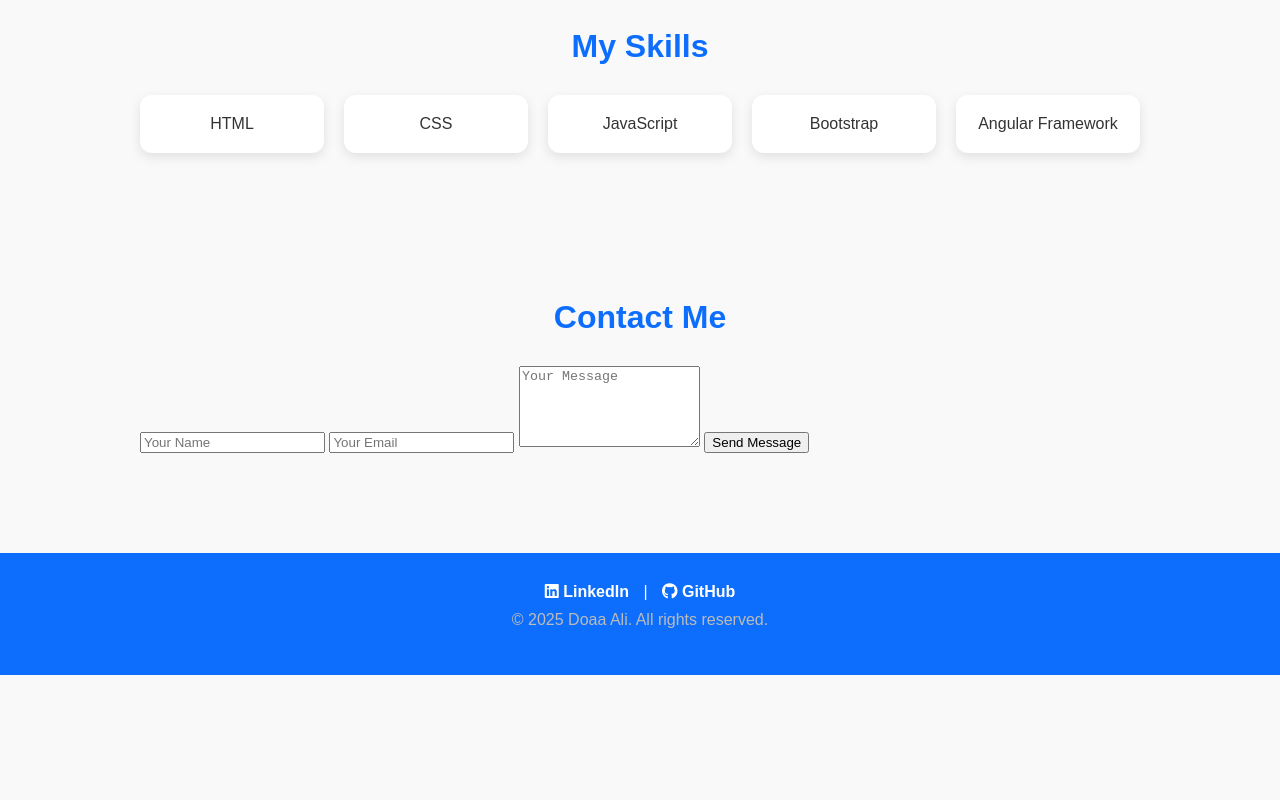
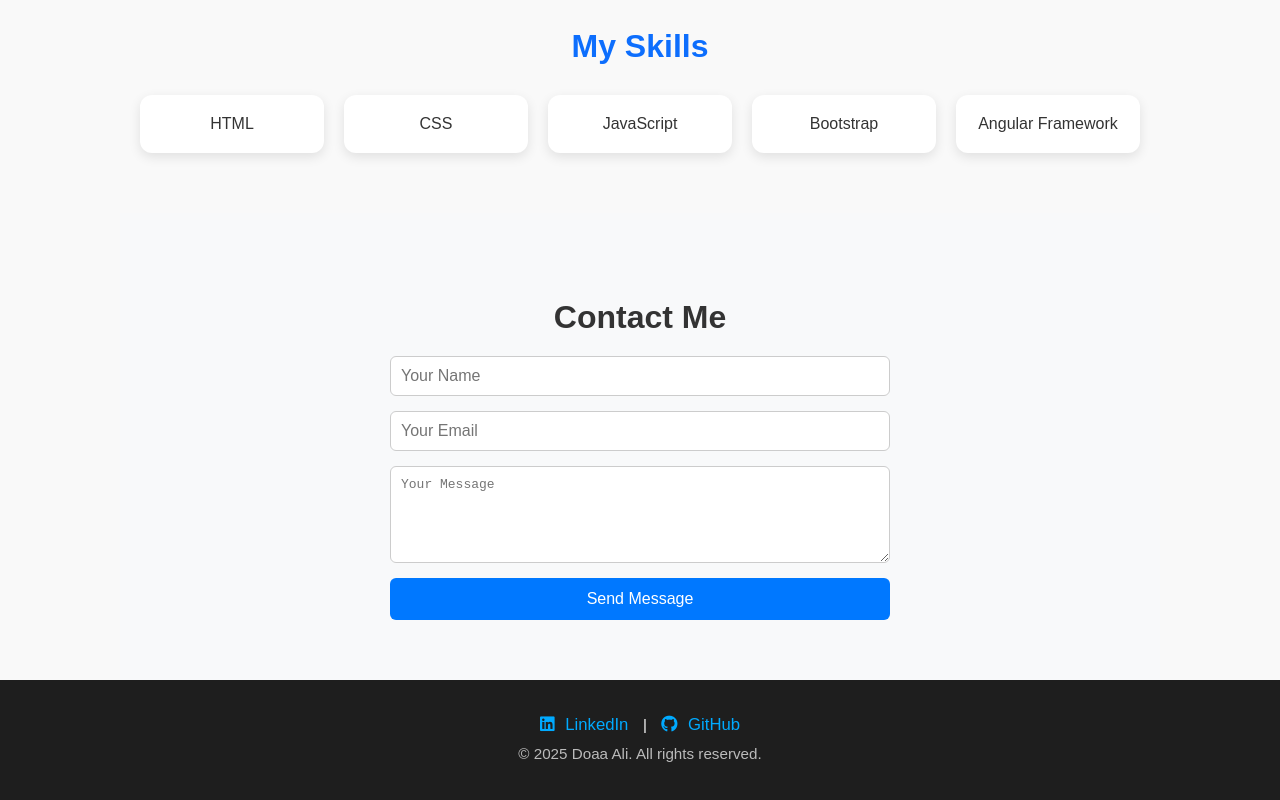
Before and after one commit to doaaAli327/Portfolio, a plain HTML site: page index.html in a window 1280 px wide. Shown: the part 1122-1922 px from the top of the page. Before the commit the page ends 1797 px from the top, so only its background shows below. Drawn offline with Linux system fonts and the light colour scheme.

Commit message:
Update styles.css

```diff
--- a/css/styles.css
+++ b/css/styles.css
@@ -1,5 +1,5 @@
 body {
-  font-family: 'Poppins', sans-serif;
+  font-family: "Poppins", sans-serif;
   margin: 0;
   padding: 0;
   background: #f9f9f9;
@@ -14,8 +14,14 @@ header {
   text-align: center;
   padding: 80px 20px;
 }
-header h1 { font-size: 2.5rem; margin: 0; }
-header p { font-size: 1.2rem; margin: 10px 0; }
+header h1 {
+  font-size: 2.5rem;
+  margin: 0;
+}
+header p {
+  font-size: 1.2rem;
+  margin: 10px 0;
+}
 
 /* Sections */
 section {
@@ -47,7 +53,7 @@ h2 {
   background: white;
   padding: 20px;
   border-radius: 12px;
-  box-shadow: 0 4px 12px rgba(0,0,0,0.1);
+  box-shadow: 0 4px 12px rgba(0, 0, 0, 0.1);
   text-align: center;
   transition: transform 0.3s;
 }
@@ -65,7 +71,7 @@ h2 {
   background: white;
   padding: 20px;
   border-radius: 12px;
-  box-shadow: 0 4px 12px rgba(0,0,0,0.1);
+  box-shadow: 0 4px 12px rgba(0, 0, 0, 0.1);
   text-align: center;
   transform: scale(0.9);
   opacity: 0;
@@ -82,25 +88,80 @@ h2 {
 }
 .project:hover {
   transform: scale(1.05);
-  box-shadow: 0 8px 20px rgba(0,0,0,0.2);
+  box-shadow: 0 8px 20px rgba(0, 0, 0, 0.2);
 }
 
-/* Footer */
+#contact {
+  background: #f8f9fa;
+  padding: 60px 20px;
+  text-align: center;
+}
+#contact h2 {
+  font-size: 2em;
+  margin-bottom: 20px;
+  color: #333;
+}
+#contact form {
+  max-width: 500px;
+  margin: 0 auto;
+  display: flex;
+  flex-direction: column;
+  gap: 15px;
+}
+#contact input,
+#contact textarea {
+  padding: 10px;
+  border: 1px solid #ccc;
+  border-radius: 6px;
+  font-size: 1em;
+}
+#contact button {
+  background-color: #0078ff;
+  color: white;
+  border: none;
+  padding: 12px;
+  border-radius: 6px;
+  font-size: 1em;
+  cursor: pointer;
+  transition: 0.3s;
+}
+#contact button:hover {
+  background-color: #005fcc;
+}
+
+/* ✨ Footer */
 footer {
-  background: #0d6efd;
-  color: white;
+  background-color: #1e1e1e;
+  color: #fff;
   text-align: center;
-  padding: 30px 20px;
-  margin-top: 40px;
-}
-a {
-  color: #0d6efd;
-  text-decoration: none;
-  font-weight: bold;
+  padding: 25px 10px;
+  font-size: 0.95em;
 }
 footer a {
-  color: white;
+  color: #00aaff;
+  text-decoration: none;
+  margin: 0 5px;
+  transition: color 0.3s;
+}
+footer a:hover {
+  color: #fff;
+}
+.social-icons {
+  margin-top: 10px;
+}
+.social-icons a {
+  color: #00aaff;
+  text-decoration: none;
+  font-size: 1.1em;
   margin: 0 10px;
+  transition: color 0.3s, transform 0.2s;
+}
+.social-icons a i {
+  margin-right: 6px;
+}
+.social-icons a:hover {
+  color: #ffffff;
+  transform: translateY(-2px);
 }
 
 /* Back to Top Button */
@@ -116,7 +177,7 @@ footer a {
   font-size: 18px;
   cursor: pointer;
   display: none;
-  box-shadow: 0 4px 8px rgba(0,0,0,0.2);
+  box-shadow: 0 4px 8px rgba(0, 0, 0, 0.2);
 }
 /* للموبايل لحد 768px */
 @media (max-width: 768px) {
```
